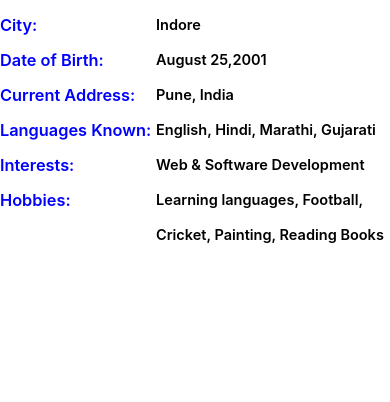
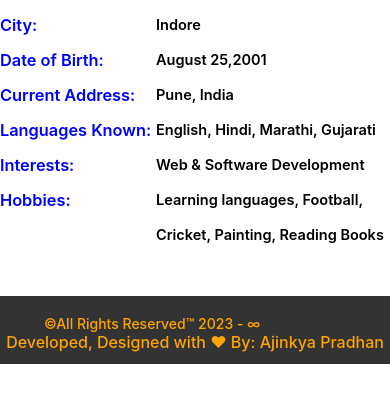
Before and after one commit to AjinkyaPradhan1/portfolio-website-ap, a React (Create React App) app: page /about in a window 390 px wide. Shown: the part 654-1056 px from the top of the page. After the commit the page ends 1024 px from the top, so only its background shows below. Built offline with nearby package versions, Linux system fonts and the light colour scheme.

Commit message:
480px projects completed

```diff
--- a/src/components/about.css
+++ b/src/components/about.css
@@ -236,8 +236,8 @@
     justify-content: center;
     align-items: center;
     position: absolute;
-    margin-top: 535px;
     height: 8%;
+    margin-top: -1900px;
   }
 
 
```
